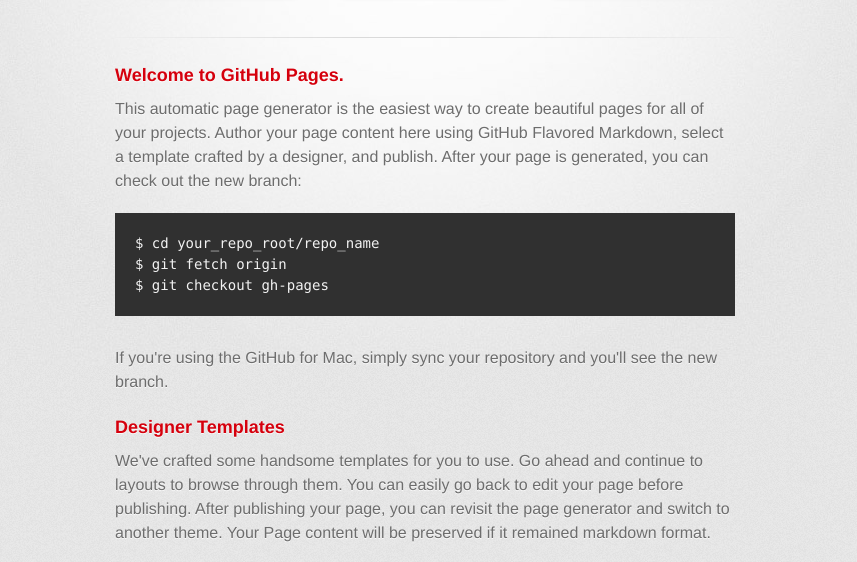
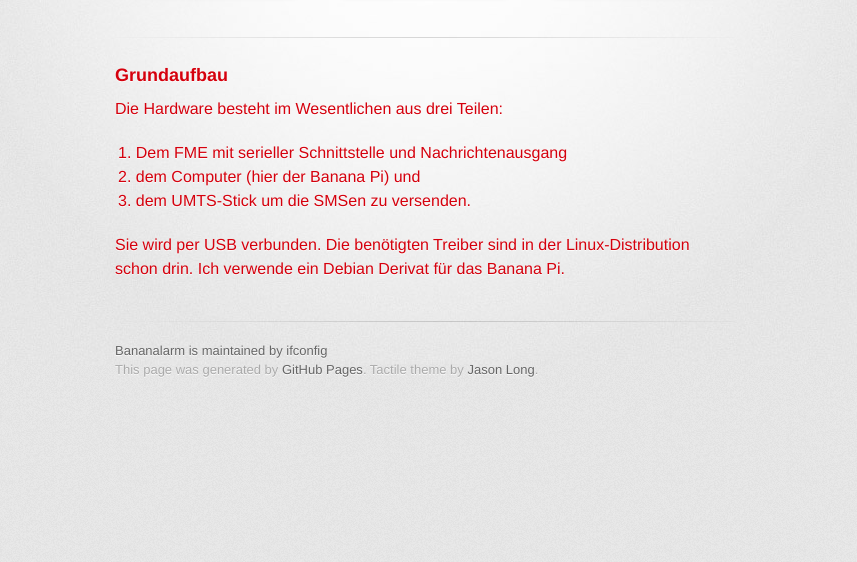
Before and after one commit to ifconfig/bananalarm, a plain HTML site: page index.html in a window 1280 px wide. Shown: the part 209-771 px from the top of the page, without its empty margins (215-1072 px from the left). Drawn offline with Linux system fonts and the light colour scheme; a web font is replaced by a local one.

Commit message:
Update index.html
Erste Informationen

```diff
--- a/index.html
+++ b/index.html
@@ -29,7 +29,22 @@
         </section>
 
         <hr>
-
+     	<section id="main_content">
+     		<h3>
+     			<a name="grundaufbau" class="anchor" href="#grundaufbau"><span class="octicon octicon-link"></span>
+     			Grundaufbau
+     		</h3>
+     		<p>
+     			Die Hardware besteht im Wesentlichen aus drei Teilen:
+     			<ol>
+     				<li>Dem FME mit serieller Schnittstelle und Nachrichtenausgang</li>
+     				<li>dem Computer (hier der Banana Pi) und </li>
+     				<li>dem UMTS-Stick um die SMSen zu versenden.</li>
+     			</ol>
+     			Sie wird per USB verbunden. Die benötigten Treiber sind in der Linux-Distribution schon drin. Ich verwende ein Debian Derivat für das Banana Pi.
+     		</p>
+     	</section>
+<!--
         <section id="main_content">
           <h3>
 <a name="welcome-to-github-pages" class="anchor" href="#welcome-to-github-pages"><span class="octicon octicon-link"></span></a>Welcome to GitHub Pages.</h3>
@@ -63,7 +78,7 @@
 
 <p>Having trouble with Pages? Check out the documentation at <a href="http://help.github.com/pages">http://help.github.com/pages</a> or contact <a href="mailto:support@github.com">support@github.com</a> and we’ll help you sort it out.</p>
         </section>
-
+-->
         <footer>
           Bananalarm is maintained by <a href="https://github.com/ifconfig">ifconfig</a><br>
           This page was generated by <a href="http://pages.github.com">GitHub Pages</a>. Tactile theme by <a href="https://twitter.com/jasonlong">Jason Long</a>.
```
